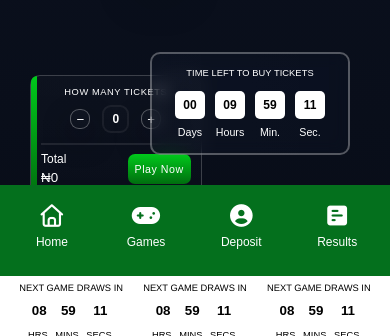
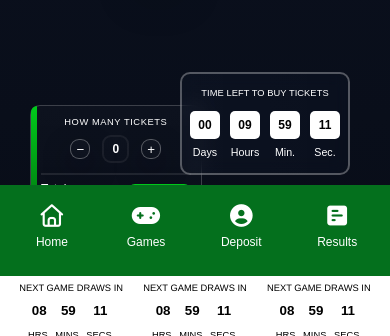
Before and after one commit to Gbemilaykay/NairaRainLotto, a website: page index.html in a window 390 px wide. Shown: the part 568-904 px from the top of the page. Drawn offline with Linux system fonts and the light colour scheme.

Commit message:
Add files via upload

```diff
--- a/style.css
+++ b/style.css
@@ -1218,7 +1218,7 @@ color: #ffffff; }
       display:flex;
       align-items: center;
       justify-content:space-between;
-      padding: 5px;
+      padding: 0px;
       width: 100%;
       max-width: 100%;
       /* background-color: #00a827; */
@@ -1552,7 +1552,7 @@ color: #ffffff; }
   /* slide artwork right */
   .slider .slide-art{
     position:absolute;
-    right:10%;
+    right:3%;
     top:38%;
     transform:translateY(-50%);
     z-index:35;
@@ -2104,7 +2104,7 @@ color: #ffffff; }
   .slider .ticket-panel{
     width:clamp(200px,15vw,200px);
     left:30px;
-    top:calc(30% + 320px);
+    top:calc(30% + 350px);
     max-width:44vw;
     min-width:100px;
     border:1px solid rgba(255,255,255,0.2);
@@ -2374,9 +2374,9 @@ color: #ffffff; }
     .slider .draw-timer{
       right:40px;
       /* bottom:65px; */
-      margin-bottom: 70px;
+      margin-bottom: 50px;
       z-index:60;
-      width:200px;
+      width:170px;
       /* min-width:100px; */
       border:2px solid rgba(255,255,255,0.3);
       padding:13px;
```
